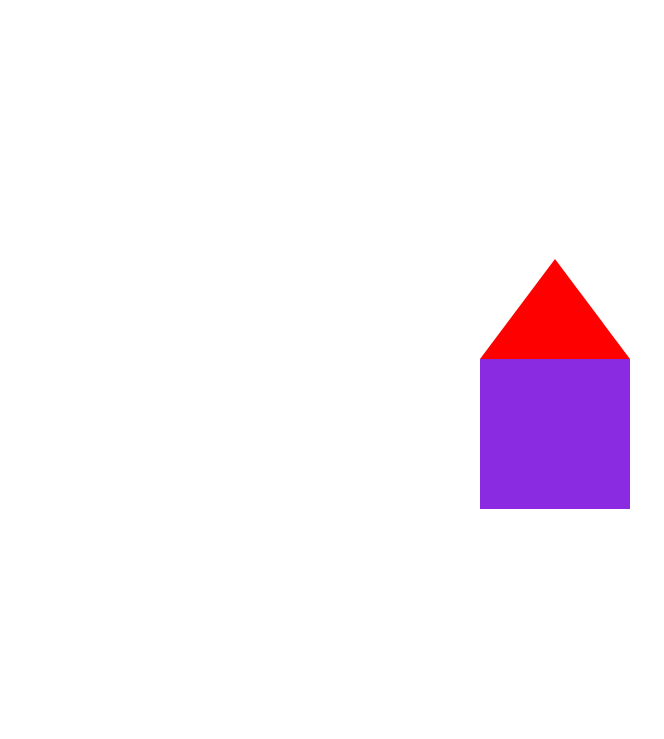
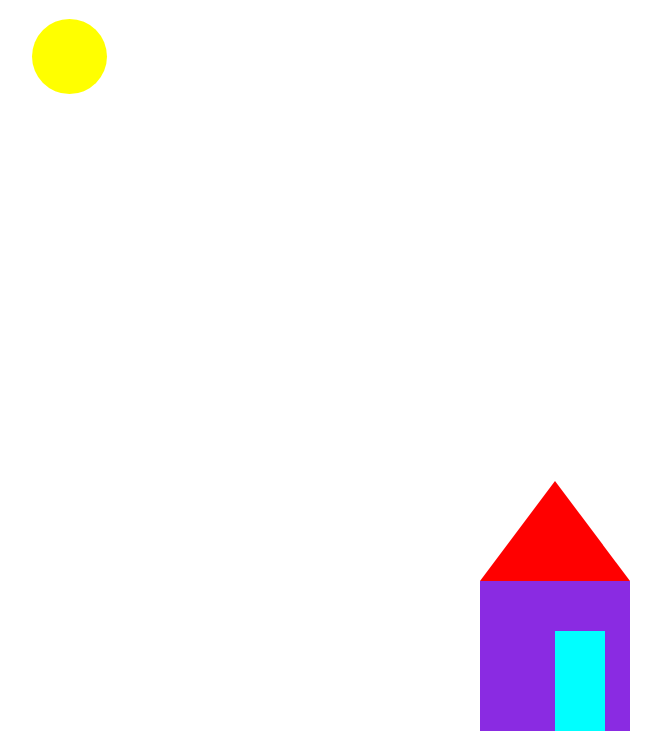
Before and after one commit to schapira/Drafts, a plain HTML site: page css samples/paint/index.html in a window 1280 px wide. Shown: the part 61-800 px from the top of the page, without its empty margins (160-824 px from the left). Drawn offline with Linux system fonts and the light colour scheme.

Commit message:
add door and sun

```diff
--- a/css samples/paint/index.html
+++ b/css samples/paint/index.html
@@ -14,9 +14,12 @@
         <h1>My CSS painting page</h1>
     </header>
     <main>
+        <div class="sun"></div>
         <div class="house">
-            <div class="triangle"></div>
-            <div class="square"></div>
+            <div class="triangle roof"></div>
+            <div class="square houseBody">
+                <div class="door"></div>
+            </div>
         </div>
 
     </main>
--- a/css samples/paint/styles.css
+++ b/css samples/paint/styles.css
@@ -7,9 +7,18 @@ main {
     max-width: 400px;
 }
 
+.sun {
+    background-color: yellow;
+    width: 75px;
+    height: 75px;
+    border-radius: 50%;
+    position: absolute;
+    left: 15%;
+}
+
 .house {
     position: absolute;
-    top: 40%;
+    bottom: 1%;
     left: 50%;
 }
 
@@ -21,10 +30,19 @@ main {
 
 }
 
-.triangle {
+.roof {
     width: 0;
     height: 0;
     border-left: 75px solid transparent;
     border-right: 75px solid transparent;
     border-bottom: 100px solid red;
 }
+
+.door {
+    background-color: aqua;
+    width: 50px;
+    height: 100px;
+    position: absolute;
+    bottom: 0;
+    left: 50%;
+}
```
